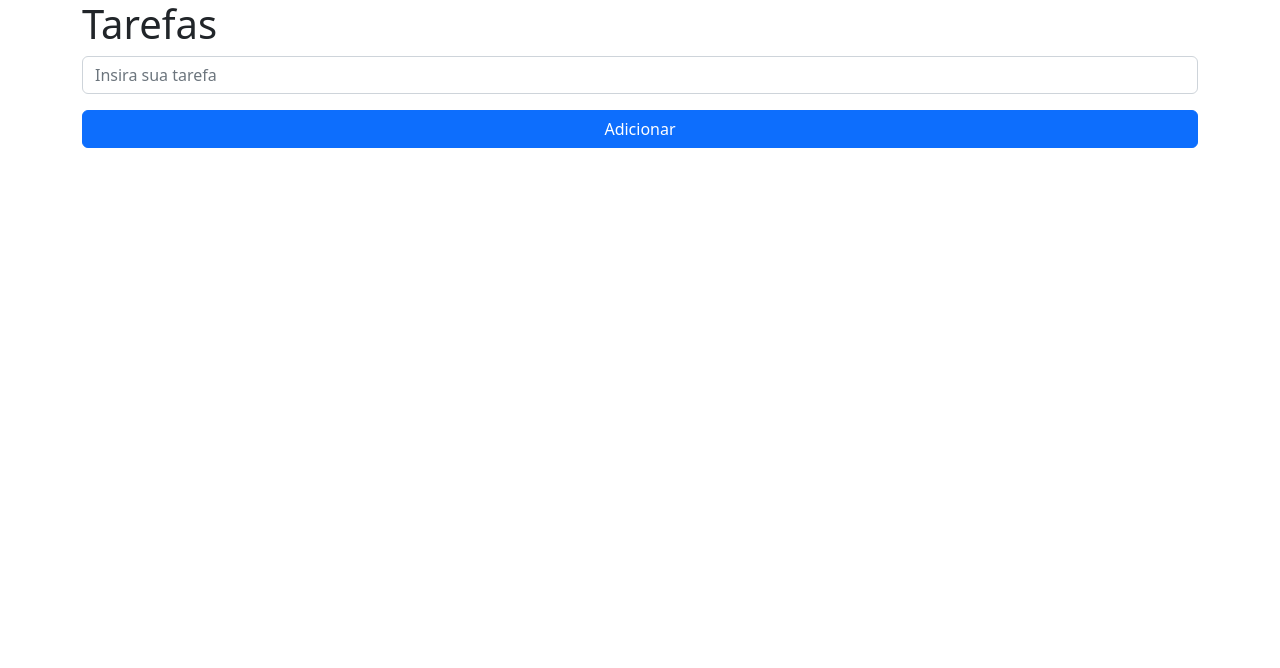
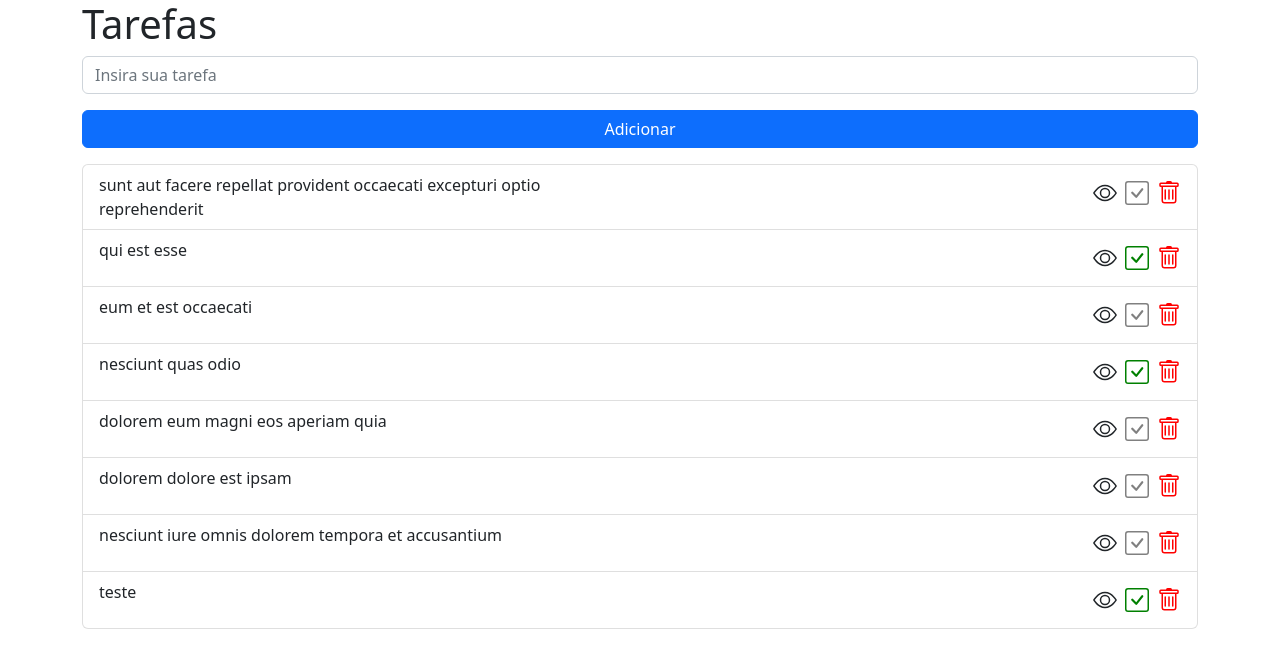
Before and after one commit to AndersonGuerra/introducao-nextjs, a Next.js app: page / in a window 1280 px wide. Shown: the top 668 px of the page. Built offline with nearby package versions, Linux system fonts and the light colour scheme; data requests are answered from the project's data file.

Commit message:
polimentos

```diff
--- /dev/null
+++ b/db.json
@@ -0,0 +1,56 @@
+{
+  "todos": [
+    {
+      "userId": 1,
+      "id": 1,
+      "title": "sunt aut facere repellat provident occaecati excepturi optio reprehenderit",
+      "body": "quia et suscipit\nsuscipit recusandae consequuntur expedita et cum\nreprehenderit molestiae ut ut quas totam\nnostrum rerum est autem sunt rem eveniet architecto",
+      "completed": false
+    },
+    {
+      "userId": 1,
+      "id": 2,
+      "title": "qui est esse",
+      "body": "est rerum tempore vitae\nsequi sint nihil reprehenderit dolor beatae ea dolores neque\nfugiat blanditiis voluptate porro vel nihil molestiae ut reiciendis\nqui aperiam non debitis possimus qui neque nisi nulla",
+      "completed": true
+    },
+    {
+      "userId": 1,
+      "id": 4,
+      "title": "eum et est occaecati",
+      "body": "ullam et saepe reiciendis voluptatem adipisci\nsit amet autem assumenda provident rerum culpa\nquis hic commodi nesciunt rem tenetur doloremque ipsam iure\nquis sunt voluptatem rerum illo velit",
+      "completed": false
+    },
+    {
+      "userId": 1,
+      "id": 5,
+      "title": "nesciunt quas odio",
+      "body": "repudiandae veniam quaerat sunt sed\nalias aut fugiat sit autem sed est\nvoluptatem omnis possimus esse voluptatibus quis\nest aut tenetur dolor neque",
+      "completed": true
+    },
+    {
+      "userId": 1,
+      "id": 6,
+      "title": "dolorem eum magni eos aperiam quia",
+      "body": "ut aspernatur corporis harum nihil quis provident sequi\nmollitia nobis aliquid molestiae\nperspiciatis et ea nemo ab reprehenderit accusantium quas\nvoluptate dolores velit et doloremque molestiae"
+    },
+    {
+      "userId": 1,
+      "id": 8,
+      "title": "dolorem dolore est ipsam",
+      "body": "dignissimos aperiam dolorem qui eum\nfacilis quibusdam animi sint suscipit qui sint possimus cum\nquaerat magni maiores excepturi\nipsam ut commodi dolor voluptatum modi aut vitae"
+    },
+    {
+      "userId": 1,
+      "id": 9,
+      "title": "nesciunt iure omnis dolorem tempora et accusantium",
+      "body": "consectetur animi nesciunt iure dolore\nenim quia ad\nveniam autem ut quam aut nobis\net est aut quod aut provident voluptas autem voluptas"
+    },
+    {
+      "title": "teste",
+      "completed": true,
+      "userId": 1,
+      "id": 11
+    }
+  ]
+}
--- a/package.json
+++ b/package.json
@@ -13,6 +13,7 @@
     "next": "12.3.1",
     "react": "18.2.0",
     "react-bootstrap": "^2.5.0",
+    "react-bootstrap-icons": "^1.9.1",
     "react-dom": "18.2.0"
   },
   "devDependencies": {
--- a/pages/index.js
+++ b/pages/index.js
@@ -1,4 +1,5 @@
-import { useState } from "react";
+import Link from "next/link";
+import { useState, useEffect } from "react";
 import {
   Button,
   Container,
@@ -6,18 +7,29 @@ import {
   ListGroup,
   ListGroupItem,
   Stack,
+  Row,
+  Col,
 } from "react-bootstrap";
+import { CheckSquare, Eye, Trash } from "react-bootstrap-icons";
+import http from "../services/http";
 
 export default function Home() {
   const [lista, setLista] = useState([]);
   const [tarefa, setTarefa] = useState("");
 
-  function adicionarNaLista() {
+  useEffect(() => {
+    http.listarTodasAsTarefas().then((r) => {
+      setLista(r);
+    });
+  }, []);
+
+  async function adicionarNaLista() {
     if (lista.includes(tarefa)) {
       alert("Tarefa repetida");
     } else if (tarefa !== "") {
+      const tarefaCriada = await http.criarTarefa(tarefa);
       const listaAuxiliar = lista;
-      listaAuxiliar.push(tarefa);
+      listaAuxiliar.push(tarefaCriada);
       setLista(listaAuxiliar);
       setTarefa("");
     } else {
@@ -25,9 +37,23 @@ export default function Home() {
     }
   }
 
-  function removerDaLista(tarefa) {
-    const listaAuxiliar = lista.filter((e) => e !== tarefa);
-    setLista(listaAuxiliar);
+  async function removerDaLista(tarefa) {
+    const result = await http.deletarTarefa(tarefa.id);
+    if (result.id === undefined) {
+      http.listarTodasAsTarefas().then((r) => {
+        setLista(r);
+      });
+    } else {
+      alert("Falha ao remover tarefa");
+    }
+  }
+
+  async function alternarRealizado(tarefa) {
+    await http.alternarRealizado(tarefa.id);
+    http.listarTodasAsTarefas().then((r) => {
+      console.log(r)
+      setLista(r);
+    });
   }
 
   return (
@@ -42,12 +68,30 @@ export default function Home() {
         <Button onClick={adicionarNaLista}>Adicionar</Button>
         <ListGroup>
           {lista.map((tarefa) => (
-            <ListGroupItem
-              onClick={() => removerDaLista(tarefa)}
-              key={tarefa}
-              action
-            >
-              {tarefa}
+            <ListGroupItem key={tarefa.id}>
+              <Row className="d-flex justify-content-between">
+                <Col>
+                  <div>{tarefa.title}</div>
+                </Col>
+                <Col className="text-end">
+                  <Link href={`/tarefas/${tarefa.id}`}>
+                    <Eye size={24} style={{ cursor: "pointer" }} />
+                  </Link>
+                  <CheckSquare
+                    className="m-2"
+                    onClick={() => alternarRealizado(tarefa)}
+                    size={24}
+                    style={{ cursor: "pointer" }}
+                    color={tarefa.completed ? "green" : "gray"}
+                  />
+                  <Trash
+                    size={24}
+                    onClick={() => removerDaLista(tarefa)}
+                    style={{ cursor: "pointer" }}
+                    color="red"
+                  />
+                </Col>
+              </Row>
             </ListGroupItem>
           ))}
         </ListGroup>
--- /dev/null
+++ b/services/http.js
@@ -0,0 +1,55 @@
+const baseUrl = "http://localhost:3001/todos/";
+
+export default {
+  async listarTodasAsTarefas() {
+    const response = await fetch(baseUrl);
+    const result = await response.json();
+    return result;
+  },
+
+  async obterTarefa(id) {
+    const response = await fetch(`${baseUrl}${id}`);
+    const result = await response.json();
+    return result;
+  },
+
+  async criarTarefa(title) {
+    const response = await fetch(baseUrl, {
+      method: "POST",
+      body: JSON.stringify({
+        title: title,
+        completed: false,
+        userId: 1,
+      }),
+      headers: {
+        "Content-type": "application/json; charset=UTF-8",
+      },
+    });
+    const result = await response.json();
+    return result;
+  },
+
+  async deletarTarefa(id) {
+    const response = await fetch(`${baseUrl}${id}`, {
+      method: "DELETE",
+    });
+    const result = await response.json();
+    return result;
+  },
+
+  async alternarRealizado(id) {
+    const tarefa = await this.obterTarefa(id);
+
+    const response = await fetch(`${baseUrl}${id}`, {
+      method: "PATCH",
+      body: JSON.stringify({
+        completed: !tarefa.completed,
+      }),
+      headers: {
+        "Content-type": "application/json; charset=UTF-8",
+      },
+    });
+    const result = await response.json();
+    return result;
+  },
+};
```
Also changed, not shown: pages/tarefas/[id].js (added, +44 -0 lines), 2 other files (tests, documents, lock files or other folders).
